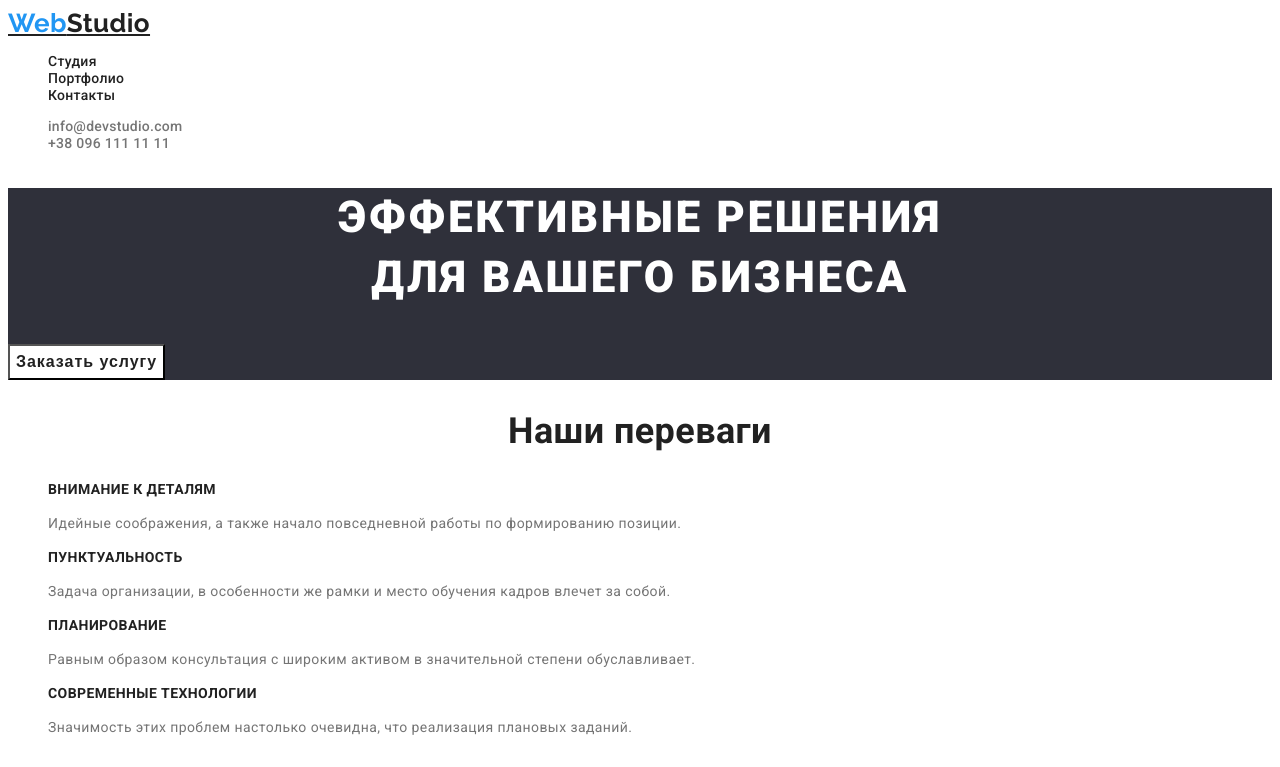
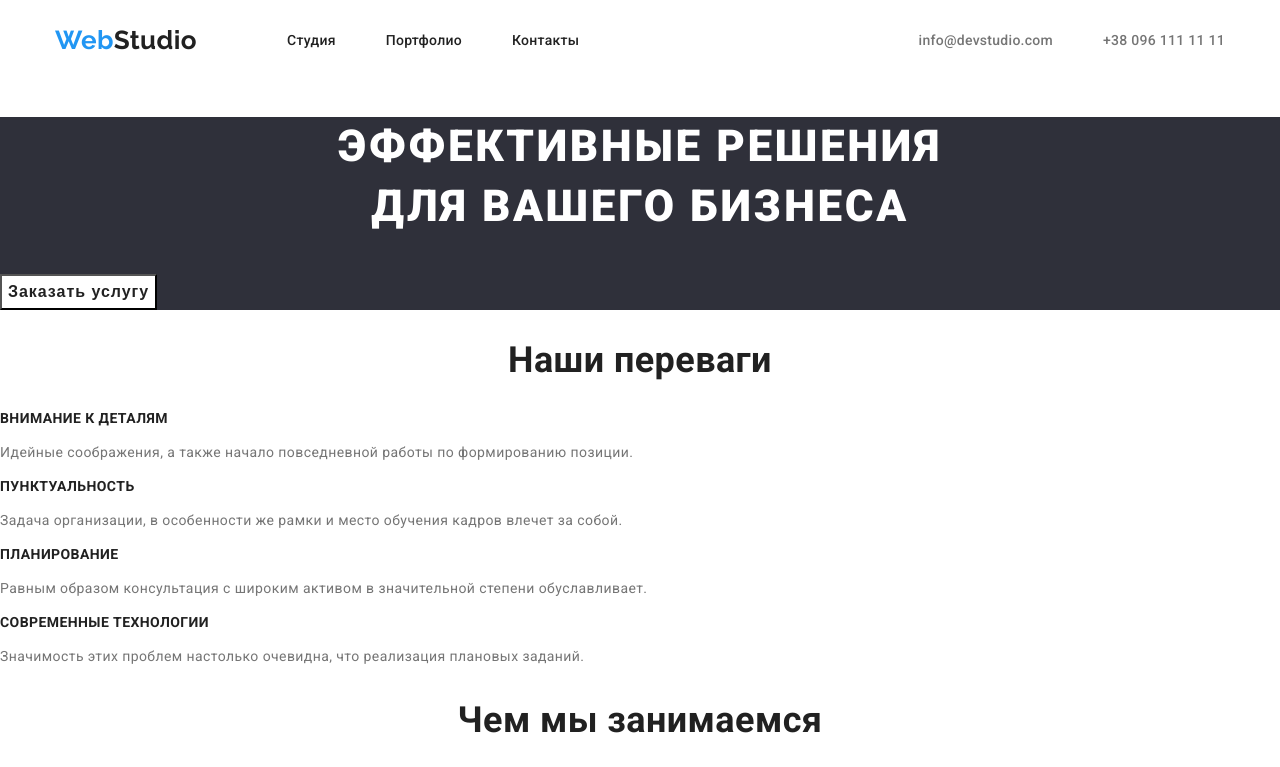
Before and after one commit to Yuriy-vasylevsky/web-stydio, a plain HTML site: page index.html in a window 1280 px wide. Shown: the top 767 px of the page. Drawn offline with Linux system fonts and the light colour scheme.

Commit message:
хедер
завершено хедер и ще деяки виправлення

```diff
--- a/css/styles.css
+++ b/css/styles.css
@@ -12,17 +12,29 @@ body {
 	letter-spacing: 0.03em;
 	font-size: 14px;
 	font-style: normal;
+	margin: 0;
+}
+
+html {
+	box-sizing: border-box;
+}
+
+*,
+*::before,
+*::after {
+	box-sizing: inherit;
 }
 
 .list {
 	list-style: none;
+	padding-left: 0;
+	margin-top: 0;
+	margin-bottom: 0;
 }
 
 .link {
 	text-decoration: none;
 }
-
-/* header */
 
 .logo {
 	color: var(--main-title-color);
@@ -31,9 +43,80 @@ body {
 	font-size: 26px;
 	line-height: 1.19;
 }
-.footer-logo {
+
+.container {
+	width: 1200px;
+	padding-left: 15px;
+	padding-right: 15px;
+	margin-left: auto;
+	margin-right: auto;
+}
+
+/* button */
+
+.button {
+	color: var(--main-title-color);
+	background: var(--white-color);
+	font-weight: 700;
+	font-size: 16px;
+	line-height: 1.87;
+	display: flex;
+	align-items: center;
+	text-align: center;
+	letter-spacing: 0.06em;
+}
+
+.button-portfolio {
+	font-weight: 500;
+	font-size: 16px;
+	line-height: 1.62;
+	text-align: center;
+}
+.button-portfolio:hover,
+.button-portfolio:focus {
+	background: var(--main-accente-color);
 	color: var(--white-color);
 }
+.button:hover,
+.button:focus {
+	background: var(--main-accente-color);
+	color: var(--white-color);
+}
+
+
+/* header */
+
+.header {
+	padding-top: 25px;
+	padding-bottom: 25px;
+}
+
+.header .container {
+	display: flex;
+	align-items: center;
+	justify-content: flex-end;
+}
+
+.header .logo {
+	margin-right: 90px;
+}
+
+.navigation {
+	display: flex;
+	align-items: center;
+	margin-right: auto;
+}
+
+.site-nav .item:not(:last-child),
+.contact-nav .item:not(:last-child) {
+	margin-right: 50px;
+}
+
+.site-nav,
+.contact-nav {
+	display: flex;
+}
+
 .logo-blue {
 	color: var(--main-accente-color)
 }
@@ -60,8 +143,6 @@ body {
 	color: var(--main-accente-color)
 }
 
-/* main */
-
 /* hero */
 
 .section-hero {
@@ -77,35 +158,6 @@ body {
 	text-transform: uppercase;
 }
 
-/* button */
-
-.button {
-	color: var(--main-title-color);
-	background: var(--white-color);
-	font-weight: 700;
-	font-size: 16px;
-	line-height: 1.87;
-	display: flex;
-	align-items: center;
-	text-align: center;
-	letter-spacing: 0.06em;
-}
-.button-portfolio {
-	font-weight: 500;
-	font-size: 16px;
-	line-height: 1.62;
-	text-align: center;
-}
-.button-portfolio:hover,
-.button-portfolio:focus {
-	background: var(--main-accente-color);
-	color: var(--white-color);
-}
-.button:hover,
-.button:focus {
-	background: var(--main-accente-color);
-	color: var(--white-color);
-}
 
 /* section-advantages */
 
@@ -150,14 +202,20 @@ body {
 
 /* footer */
 
+.footer .logo {
+	color: var(--white-color);
+}
+
 .footer {
 	background: var(--accente-bg-color);
 }
-.footer-list .link-adres {
+
+.link-adres {
 	color: var(--white-color);
 	font-weight: 400;
 	font-size: 14px;
 	line-height: 1.71;
+	text-decoration: none;
 	}
 
 .footer-list .link {
@@ -167,7 +225,9 @@ body {
 	line-height: 1.71;
 }
 
+
 /* portfolio */
+
 
 .portfolip-section .title {
 	color: var(--main-title-color);
--- a/index.html
+++ b/index.html
@@ -15,40 +15,43 @@
 
 <body>
 	<!-- шапка -->
-	<header class="">
-		<nav class="nav">
-			<a href="index.html" class="logo list"> <span class="logo-blue">Web</span>Studio</a>
+	<header class="header">
+		<div class="container">
+			<nav class="navigation">
+				<a href="index.html" class="logo link"> <span class="logo-blue">Web</span>Studio</a>
 				<ul class="site-nav list">
-				<li>
-					<a href="/" class="link currant"> Студия </a>
+					<li class="item">
+						<a href="/" class="link"> Студия </a>
 					</li>
-				<li>
+					<li class="item">
 						<a href="portfolio.html" class="link"> Портфолио </a>
 					</li>
-				<li>
+					<li class="item">
 						<a href="/" class="link"> Контакты </a>
 					</li>
 				</ul>
 			</nav>
 			<ul class="contact-nav list">
-			<li>
+				<li class="item">
 					<a href="mailto:info@devstudio.com" class="link"> info@devstudio.com </a>
 				</li>
-			<li>
+				<li class="item">
 					<a href="tel:+380961111111" class="link"> +38 096 111 11 11 </a>
 				</li>
 			</ul>
-
+		</div>
 	</header>
 	<!-- основна частина -->
 	<main>
 		<!-- hero -->
 		<section class="section-hero">
+			<div class="content-hero">
 				<h1 class="hero-title">
 					Эффективные решения <br>
 					для вашего бизнеса
 				</h1>
 				<button type="button" class="button"> Заказать услугу </button>
+			</div>
 		</section>
 		<!-- переваги -->
 		<section class="section-advantages">
@@ -116,7 +119,7 @@
 	</main>
 	<!-- подвал -->
 	<footer class="footer">
-		<a href="/" class="footer-logo logo "> <span class="logo-blue">Web</span>Studio</a>
+		<a href="/" class="logo link"> <span class="logo-blue">Web</span>Studio</a>
 		<ul class="footer-list list">
 			<li>
 				<a href="https://g.page/goitua?share" class="link-adres">г. Киев, пр-т Леси Украинки, 26</a>
```
Lines whose indentation alone changed are shown as unchanged.
